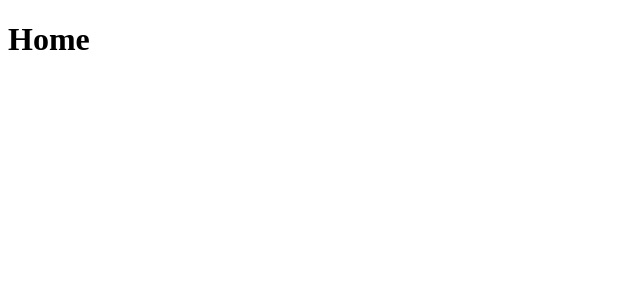
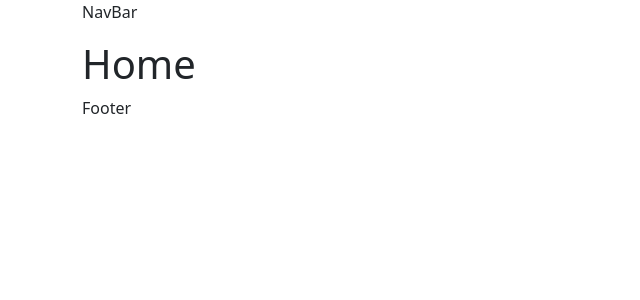
Before and after one commit to kondzio3002/blog-app, a React (Create React App) app: page / in a window 1280 px wide. Shown: the top 300 px of the page, without its empty margins (0-640 px from the left). Built offline with nearby package versions, Linux system fonts and the light colour scheme.

Commit message:
Add bootstrap and Cointainer

```diff
--- a/src/App.js
+++ b/src/App.js
@@ -1,14 +1,19 @@
 import { Routes, Route } from 'react-router-dom';
+import { Container } from 'react-bootstrap';
 import Home from './components/pages/Home/Home';
 import About from './components/pages/About/About';
 import Post from './components/pages/Post/Post';
 import PostAdd from './components/pages/PostAdd/PostAdd';
 import PostEdit from './components/pages/PostEdit/PostEdit';
 import NotFound from './components/pages/NotFound/NotFound';
+import Header from './components/views/Header/Header';
+import Footer from './components/views/Footer/Footer';
 
 function App() {
   return (
     <main>
+      <Container>
+        <Header />
         <Routes>
           <Route path="/" element={<Home />} />
           <Route path="/about" element={<About />} />
@@ -17,6 +22,8 @@ function App() {
           <Route path="/post/edit/:id" element={<PostEdit />} />
           <Route path="*" element={<NotFound />} />
         </Routes>
+        <Footer />
+      </Container>
     </main>
   );
 }
--- /dev/null
+++ b/src/components/views/Footer/Footer.js
@@ -0,0 +1,9 @@
+const Footer = () => {
+  return (
+    <>
+    <p>Footer</p>
+    </>
+  );
+};
+
+export default Footer;
--- /dev/null
+++ b/src/components/views/Header/Header.js
@@ -0,0 +1,9 @@
+import NavBar from "../NavBar/NavBar";
+
+const Header = () => {
+  return (
+    <NavBar />
+  );
+};
+
+export default Header;
--- /dev/null
+++ b/src/components/views/NavBar/NavBar.js
@@ -0,0 +1,9 @@
+const NavBar = () => {
+  return (
+    <>
+    <p>NavBar</p>
+    </>
+  );
+};
+
+export default NavBar;
--- a/src/index.js
+++ b/src/index.js
@@ -4,6 +4,7 @@ import { Provider } from 'react-redux';
 import store from './redux/store';
 import App from './App';
 import { BrowserRouter } from 'react-router-dom';
+import 'bootstrap/dist/css/bootstrap.min.css';
 
 
 const root = ReactDOM.createRoot(document.getElementById('root'));
```
Also changed, not shown: src/components/views/Footer/Footer.module.scss (added), src/components/views/Header/Header.module.scss (added), src/components/views/NavBar/NavBar.module.scss (added). Lines whose indentation alone changed are shown as unchanged.
